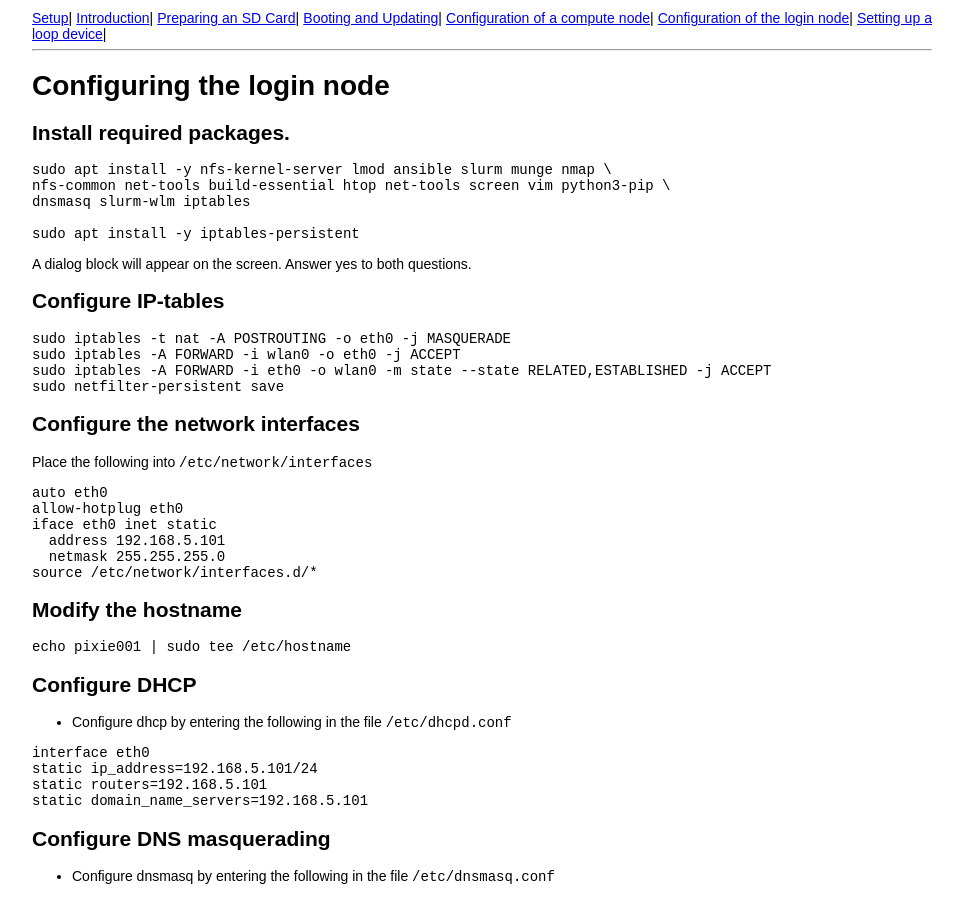
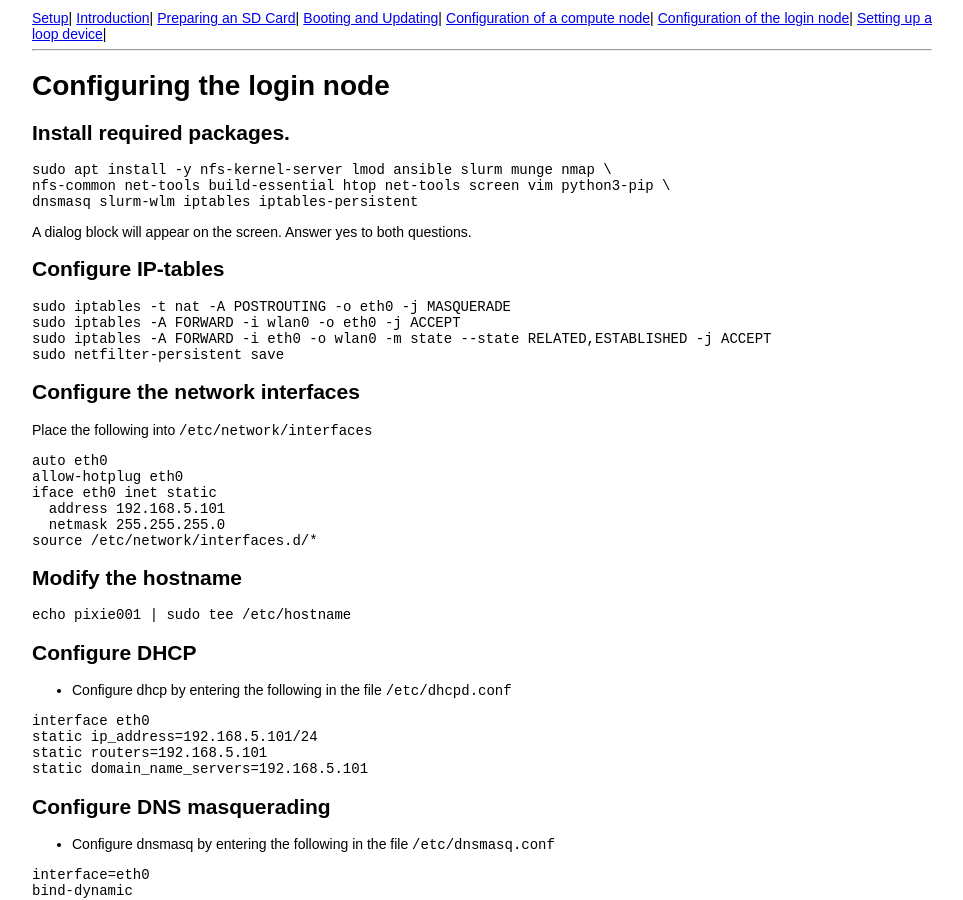
Before and after one commit to carpentriesoffline/Building_a_miniHPC_for_Training, a Jekyll site: the page built from 05-configurationLogin.md, in a window 1280 px wide and 900 px high. Shown: the whole window, without its empty margins (158-1121 px from the left). Built offline with Jekyll 4.4.1, drawn with Linux system fonts in a browser that asks for light colours.

Commit message:
Update install instruction

````diff
--- a/05-configurationLogin.md
+++ b/05-configurationLogin.md
@@ -8,9 +8,7 @@ title: Configuring the login node
 ```bash
 sudo apt install -y nfs-kernel-server lmod ansible slurm munge nmap \
 nfs-common net-tools build-essential htop net-tools screen vim python3-pip \
-dnsmasq slurm-wlm iptables
-
-sudo apt install -y iptables-persistent
+dnsmasq slurm-wlm iptables iptables-persistent
 ```
 
 A dialog block will appear on the screen. Answer yes to both questions.
````
